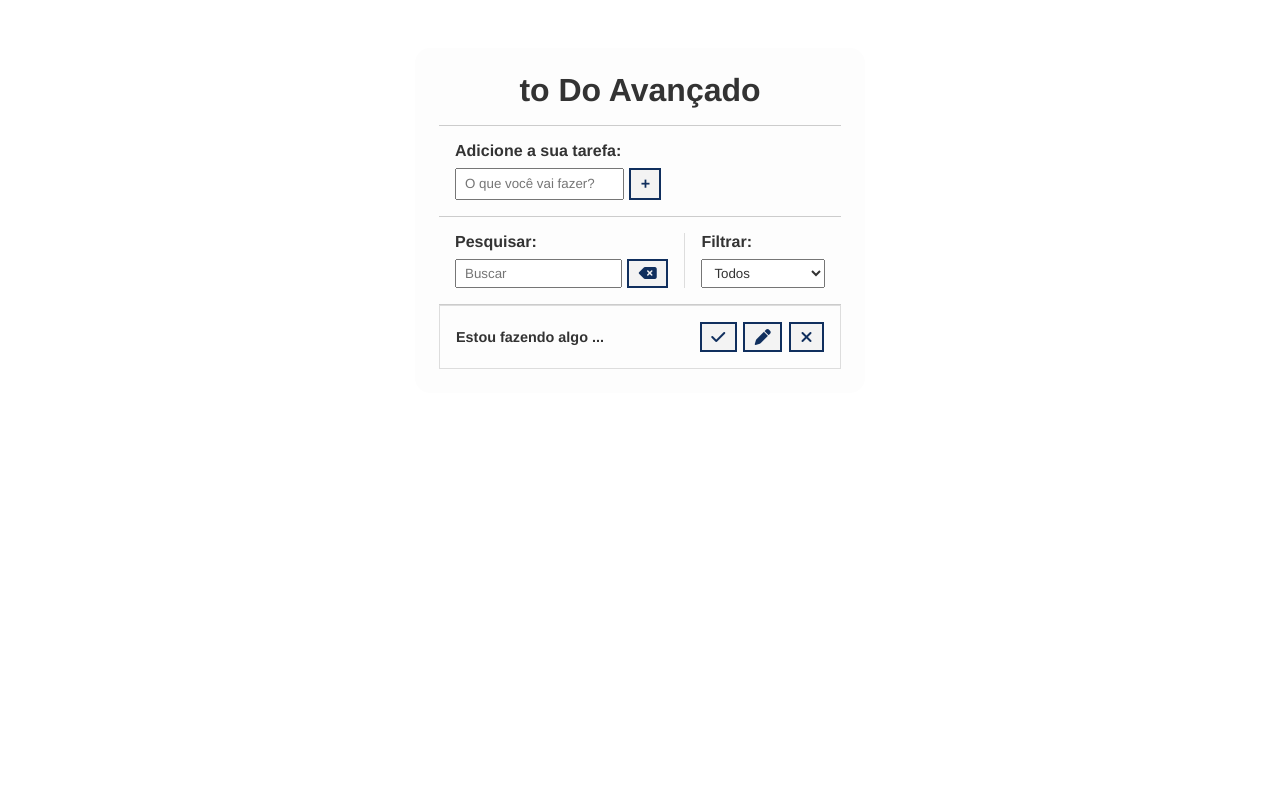
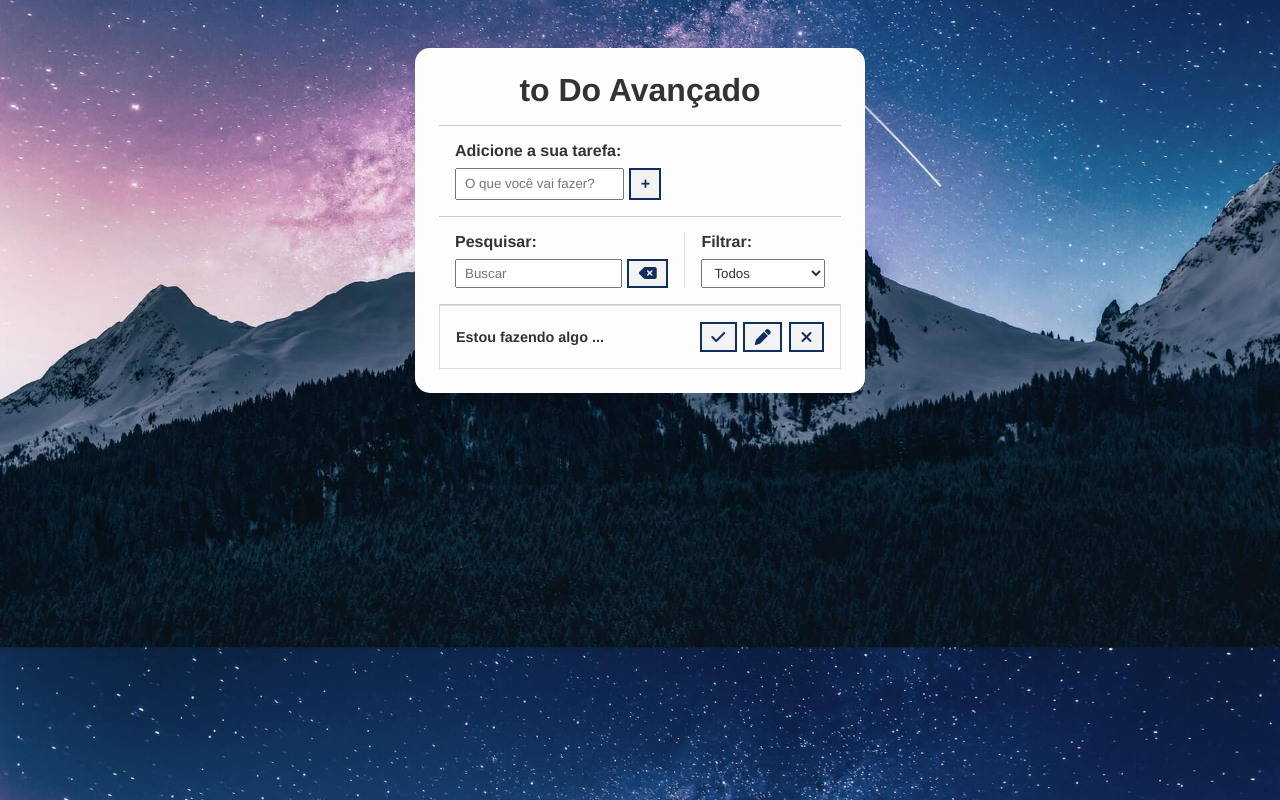
Before and after one commit to k-costa/to-Do-List, a plain HTML site: page index.html in a window 1280 px wide. Drawn offline with Linux system fonts and the light colour scheme.

Commit message:
ajustando caminho da imagem do background.

```diff
--- a/assets/CSS/style.css
+++ b/assets/CSS/style.css
@@ -5,8 +5,8 @@
     color: #333;
     box-sizing: border-box;
 }
-body{
-    background-image: url(/assets./images/bg.jpg);
+body {
+    background-image: url('/assets/images/bg.jpg');
     background-position: center;
     background-size: cover;
 }
```
